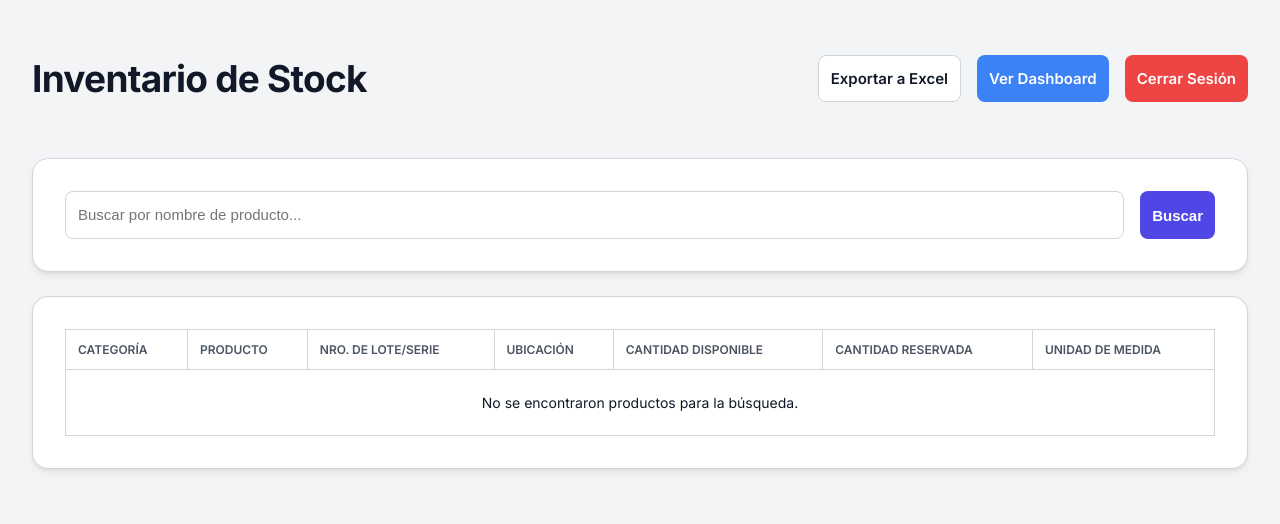
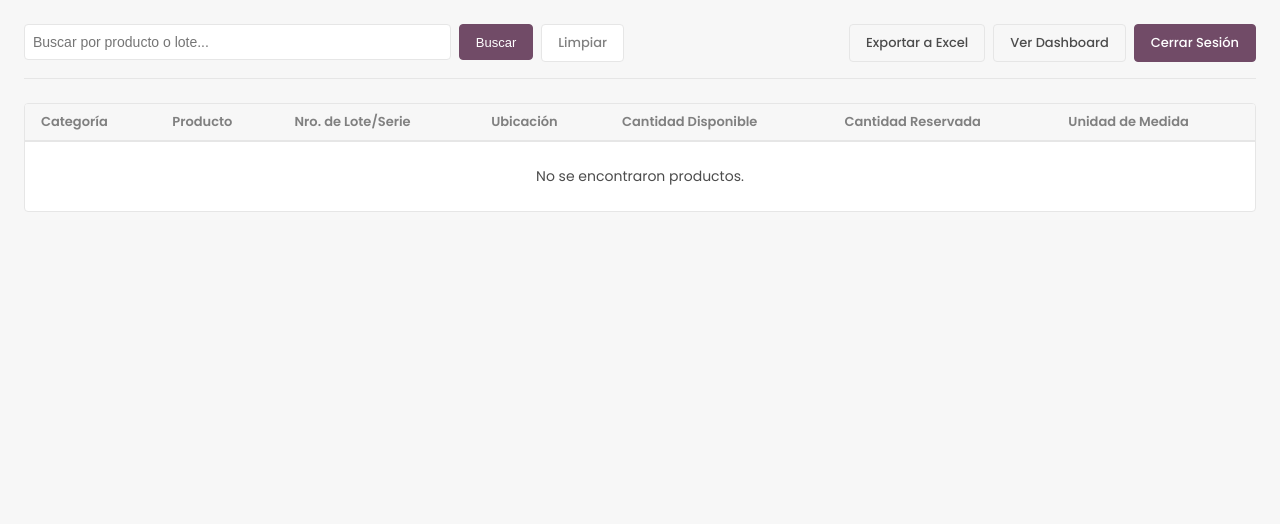
Before and after one commit to josemontero-agv/dashboard-Cobranzas, a Flask app: page / in a window 1280 px wide. Shown: the top 524 px of the page. Run offline with Flask 3, Linux system fonts and the light colour scheme; the visitor is signed in with stand-in values (Sample User, id 1).

Commit message:
nueva vista

```diff
--- a/app.py
+++ b/app.py
@@ -1,4 +1,4 @@
-# app.py - Versión Completa y Actualizada
+# app.py
 
 from flask import Flask, render_template, request, redirect, url_for, flash, session, send_file
 from dotenv import load_dotenv
@@ -7,13 +7,12 @@ import os
 import pandas as pd
 import io
 
-# Cargar variables de entorno
 load_dotenv()
 app = Flask(__name__)
 app.secret_key = os.getenv('SECRET_KEY')
 data_manager = OdooManager()
 
-# ... (tus rutas /login y /logout no cambian) ...
+# ... (tus rutas /login, /logout y /export/excel no cambian) ...
 @app.route('/login', methods=['GET', 'POST'])
 def login():
     if request.method == 'POST':
@@ -33,60 +32,63 @@ def logout():
     flash('Has cerrado la sesión.', 'info')
     return redirect(url_for('login'))
 
-# **NUEVA RUTA DE EXPORTACIÓN**
 @app.route('/export/excel')
 def export_excel():
-    if 'username' not in session:
-        return redirect(url_for('login'))
-
-    # Obtiene el mismo término de búsqueda que la tabla de inventario
+    if 'username' not in session: return redirect(url_for('login'))
     search_term = request.args.get('search_term', '')
-    inventory_data = data_manager.get_stock_inventory(search_term)
-
+    product_id = request.args.get('product_id', type=int)
+    inventory_data = data_manager.get_stock_inventory(search_term=search_term, product_id=product_id)
     if not inventory_data:
         flash('No hay datos para exportar.', 'warning')
         return redirect(url_for('inventory'))
-
-    # Convierte los datos a un DataFrame de Pandas
-    df = pd.DataFrame(inventory_data)
-
-    # Crea un buffer en memoria para guardar el archivo Excel
+    # Preparamos el DataFrame para exportar
+    export_df_data = [{k: v for k, v in item.items() if k not in ['product_id', 'category_id']} for item in inventory_data]
+    df = pd.DataFrame(export_df_data)
     output = io.BytesIO()
     with pd.ExcelWriter(output, engine='openpyxl') as writer:
         df.to_excel(writer, index=False, sheet_name='Inventario')
     output.seek(0)
+    return send_file(output, mimetype='application/vnd.openxmlformats-officedocument.spreadsheetml.sheet', as_attachment=True, download_name='inventario_stock.xlsx')
 
-    # Envía el archivo al usuario para su descarga
-    return send_file(
-        output,
-        mimetype='application/vnd.openxmlformats-officedocument.spreadsheetml.sheet',
-        as_attachment=True,
-        download_name='inventario_stock.xlsx'
-    )
-
-# ... (tus rutas /dashboard y / (inventory) no cambian) ...
+# **RUTA MODIFICADA**
 @app.route('/dashboard', methods=['GET', 'POST'])
 def dashboard():
-    if 'username' not in session: return redirect(url_for('login'))
+    if 'username' not in session:
+        return redirect(url_for('login'))
+
     selected_category_id = request.form.get('category_id', type=int)
     dashboard_data = data_manager.get_dashboard_data(category_id=selected_category_id)
-    all_categories = data_manager.get_all_categories()
+
+    # **MEJORA**: Obtenemos las categorías del inventario, no todas las de Odoo
+    full_inventory = data_manager.get_stock_inventory()
+    if full_inventory:
+        # Creamos una lista de categorías únicas presentes en el inventario
+        unique_categories_dict = {item['category_id']: item['category_name'] for item in full_inventory}
+        available_categories = [{'id': id, 'display_name': name} for id, name in unique_categories_dict.items()]
+        # Ordenamos alfabéticamente
+        available_categories.sort(key=lambda x: x['display_name'])
+    else:
+        available_categories = []
+
     if not dashboard_data:
         flash('No hay datos de inventario para mostrar en el dashboard.', 'warning')
         return redirect(url_for('inventory'))
-    return render_template('dashboard.html', data=dashboard_data, categories=all_categories, selected_id=selected_category_id)
+
+    return render_template('dashboard.html', data=dashboard_data, categories=available_categories, selected_id=selected_category_id)
 
 @app.route('/', methods=['GET', 'POST'])
 def inventory():
+    # ... (esta ruta no cambia) ...
     if 'username' not in session: return redirect(url_for('login'))
     search_term = ""
+    product_id = None
     if request.method == 'POST':
         search_term = request.form.get('search_term', '')
-    else:
-        search_term = request.args.get('search_term', '')
-    stock_data = data_manager.get_stock_inventory(search_term)
+        stock_data = data_manager.get_stock_inventory(search_term=search_term)
+    else: # GET
+        product_id = request.args.get('product_id', type=int)
+        stock_data = data_manager.get_stock_inventory(product_id=product_id)
     return render_template('inventory.html', inventory=stock_data, search_term=search_term)
 
-# ... (if __name__ == '__main__' no cambia) ...
 if __name__ == '__main__':
     app.run(debug=True)
--- a/static/css/style.css
+++ b/static/css/style.css
@@ -1,67 +1,46 @@
 /* static/css/style.css */
-@import url('https://fonts.googleapis.com/css2?family=Inter:wght@400;600;700&display=swap');
+@import url('https://fonts.googleapis.com/css2?family=Poppins:wght@400;500;600&display=swap');
 
 :root {
-    /* Paleta de Colores */
-    --color-primary-500: #4F46E5;
-    --color-primary-600: #4338CA;
-    --color-neutral-100: #F3F4F6;
-    --color-neutral-300: #D1D5DB;
-    --color-neutral-600: #4B5563;
-    --color-neutral-900: #111827;
-    --color-white: #FFFFFF;
-    --color-error-500: #EF4444;
-    --color-error-600: #DC2626;
-    --color-success-500: #10B981;
-    --color-info-500: #3B82F6;
+    /* Paleta de Colores Inspirada en Odoo */
+    --color-primary: #714B67;
+    --color-primary-dark: #633f5a;
+    --color-text-primary: #4c4c4c;
+    --color-text-secondary: #808080;
+    --color-background: #f7f7f7;
+    --color-surface: #ffffff;
+    --color-border: #e6e6e6;
 
     /* Tipografía */
-    --font-family-base: 'Inter', sans-serif;
-    --font-size-xxl: 37px;
-    --font-size-xl: 30px;
+    --font-family-base: 'Poppins', -apple-system, BlinkMacSystemFont, "Segoe UI", Roboto, "Helvetica Neue", Arial, sans-serif;
     --font-size-lg: 24px;
-    --font-size-base: 15px;
-    --font-size-sm: 12px;
+    --font-size-base: 14px;
+    --font-size-sm: 13px;
 
-    /* Espaciado y Diseño */
-    --space-1: 8px;
-    --space-2: 12px;
+    /* Espaciado */
+    --space-2: 8px;
     --space-3: 16px;
     --space-4: 24px;
     --space-5: 32px;
-    --border-radius-md: 8px;
-    --border-radius-lg: 16px;
 
-    /* Sombras */
-    --shadow-md: 0 4px 8px -2px rgb(0 0 0 / 0.1), 0 2px 4px -2px rgb(0 0 0 / 0.06);
+    /* Radios de Borde */
+    --border-radius: 4px;
 }
 
-/* --- ESTILOS GLOBALES Y RESET --- */
+/* --- ESTILOS GLOBALES --- */
 body {
-    background-color: var(--color-neutral-100);
+    background-color: var(--color-background);
     font-family: var(--font-family-base);
-    color: var(--color-neutral-900);
+    color: var(--color-text-primary);
     margin: 0;
+    font-size: var(--font-size-base);
 }
 main {
-    padding: var(--space-5);
-    width: 100%;
-    max-width: 1600px;
-    margin: 0 auto;
+    padding: var(--space-4);
     box-sizing: border-box;
 }
 
 /* --- COMPONENTES --- */
-/* Tarjetas */
-.card {
-    background-color: var(--color-white);
-    border-radius: var(--border-radius-lg);
-    box-shadow: var(--shadow-md);
-    padding: var(--space-5);
-    border: 1px solid var(--color-neutral-300);
-    margin-bottom: var(--space-4);
-}
-
 /* Encabezado de Página */
 .page-header {
     display: flex;
@@ -69,145 +48,108 @@ main {
     justify-content: space-between;
     align-items: center;
     gap: var(--space-3);
-    margin-bottom: var(--space-5);
+    margin-bottom: var(--space-4);
+    padding-bottom: var(--space-3);
+    border-bottom: 1px solid var(--color-border);
 }
 .page-title {
-    font-size: var(--font-size-xxl);
-    font-weight: 700;
-    line-height: 1.2;
-    letter-spacing: -0.02em;
-}
-
-/* Títulos de Tarjeta */
-.card-title {
     font-size: var(--font-size-lg);
     font-weight: 600;
-    line-height: 1.2;
-    letter-spacing: -0.02em;
-    margin: 0 0 var(--space-4) 0;
-}
-
-/* Formularios */
-.form-group {
-    margin-bottom: var(--space-4);
-    position: relative;
-}
-.form-label {
-    display: block;
-    font-size: var(--font-size-sm);
-    font-weight: 600;
-    line-height: 1.4;
-    letter-spacing: 0.05em;
-    text-transform: uppercase;
-    color: var(--color-neutral-600);
-    margin-bottom: var(--space-1);
-}
-.form-control, .form-select {
-    width: 100%;
-    padding: var(--space-2);
-    font-size: var(--font-size-base);
-    line-height: 1.5;
-    border: 1px solid var(--color-neutral-300);
-    border-radius: var(--border-radius-md);
-    background-color: var(--color-white);
-    color: var(--color-neutral-900);
-    box-sizing: border-box;
-    transition: all 0.2s ease-in-out;
-}
-.form-control:hover, .form-select:hover {
-    border-color: var(--color-neutral-600);
-}
-.form-control:focus, .form-select:focus, .btn:focus-visible {
-    outline: none;
-    border-color: var(--color-primary-500);
-    box-shadow: 0 0 0 3px rgb(79 70 229 / 0.2);
+    margin: 0;
 }
 
 /* Botones */
 .btn {
-    padding: var(--space-2);
-    font-size: var(--font-size-base);
-    font-weight: 600;
-    line-height: 1.4;
-    border: 1px solid transparent;
-    border-radius: var(--border-radius-md);
+    display: inline-flex;
+    align-items: center;
+    justify-content: center;
+    height: 36px;
+    padding: 0 var(--space-3);
+    border: 1px solid var(--color-border);
+    border-radius: var(--border-radius);
+    font-size: var(--font-size-sm);
+    font-weight: 500;
+    text-decoration: none;
     cursor: pointer;
     transition: all 0.2s ease-in-out;
-    display: inline-flex;
-    justify-content: center;
-    align-items: center;
-    text-decoration: none;
-    white-space: nowrap;
+    background-color: var(--color-background);
+    color: var(--color-text-primary);
 }
-.btn--primary {
-    background-color: var(--color-primary-500);
-    color: var(--color-white);
-    border: none;
+.btn:hover {
+    background-color: var(--color-border);
 }
-.btn--primary:hover {
-    background-color: var(--color-primary-600);
-    transform: translateY(-2px);
-    box-shadow: 0 7px 14px -4px rgb(79 70 229 / 0.4);
+.btn.btn--primary {
+    background-color: var(--color-primary);
+    border-color: var(--color-primary);
+    color: white;
 }
-.btn--secondary {
-    background-color: var(--color-white);
-    color: var(--color-neutral-900);
-    border-color: var(--color-neutral-300);
+.btn.btn--primary:hover {
+    background-color: var(--color-primary-dark);
+    border-color: var(--color-primary-dark);
 }
-.btn--secondary:hover {
-    background-color: var(--color-neutral-100);
-    border-color: var(--color-neutral-600);
+/* **NUEVO ESTILO**: Botón secundario */
+.btn.btn--secondary {
+    background-color: var(--color-surface);
+    border-color: var(--color-border);
+    color: var(--color-text-secondary);
 }
-.btn--danger {
-    background-color: var(--color-error-500);
-    color: var(--color-white);
-    border: none;
-}
-.btn--danger:hover {
-    background-color: var(--color-error-600);
-}
-.btn--info {
-    background-color: var(--color-info-500);
-    color: var(--color-white);
-    border: none;
+.btn.btn--secondary:hover {
+    border-color: #d9d9d9;
+    background-color: var(--color-background);
 }
 
-/* Alertas */
-.alert {
-    padding: var(--space-3);
-    border-radius: var(--border-radius-md);
-    margin-bottom: var(--space-4);
-    font-weight: 600;
+
+/* Formularios */
+.form-control {
+    height: 36px;
+    padding: 0 var(--space-2);
+    border: 1px solid var(--color-border);
+    border-radius: var(--border-radius);
+    font-size: var(--font-size-base);
+    box-sizing: border-box;
 }
-.alert-success { background-color: #D1FAE5; color: #065F46; }
-.alert-danger { background-color: #FEE2E2; color: #991B1B; }
-.alert-info { background-color: #DBEAFE; color: #1E40AF; }
 
 /* Tabla */
-.table-responsive { overflow-x: auto; }
+.table-container {
+    background-color: var(--color-surface);
+    border: 1px solid var(--color-border);
+    border-radius: var(--border-radius);
+    overflow: hidden;
+    max-height: 70vh;
+    overflow-y: auto;
+}
 .table {
     width: 100%;
     border-collapse: collapse;
-    border: 1px solid var(--color-neutral-300); /* Borde exterior */
 }
 .table thead th {
+    background-color: var(--color-background);
     font-weight: 600;
-    color: var(--color-neutral-600);
-    text-transform: uppercase;
+    color: var(--color-text-secondary);
     font-size: var(--font-size-sm);
+    text-align: left;
+    padding: var(--space-2) var(--space-3);
+    border-bottom: 2px solid var(--color-border);
+    position: sticky;
+    top: 0;
+    z-index: 1;
 }
-.table th, .table td {
-    padding: var(--space-2);
-    text-align: left;
-    /* **MEJORA 1**: Borde inferior más visible */
-    border-bottom: 1px solid var(--color-neutral-300);
-    /* **MEJORA 2**: Añadimos borde derecho para las líneas verticales */
-    border-right: 1px solid var(--color-neutral-300);
-    white-space: normal;
-    font-size: 14px;
+.table tbody td {
+    padding: var(--space-2) var(--space-3);
+    border-bottom: 1px solid var(--color-border);
     vertical-align: middle;
 }
-/* Quitamos el borde derecho de la última columna para un acabado limpio */
-.table th:last-child, .table td:last-child {
-    border-right: none;
+.table tbody tr:last-child td {
+    border-bottom: none;
 }
+
+/* Login Card */
+.login-card {
+    background-color: var(--color-surface);
+    border-radius: var(--border-radius);
+    padding: var(--space-5);
+    width: 100%;
+    max-width: 400px;
+    margin: 0 auto;
+    border: 1px solid var(--color-border);
+}
--- a/templates/base.html
+++ b/templates/base.html
@@ -3,23 +3,12 @@
 <head>
     <meta charset="utf-8">
     <meta name="viewport" content="width=device-width, initial-scale=1">
-    <title>Inventario Odoo | AgrovetMarket</title>
+    <title>Inventario Odoo</title>
     <link rel="stylesheet" href="{{ url_for('static', filename='css/style.css') }}">
 </head>
 <body>
     <main>
-        {% with messages = get_flashed_messages(with_categories=true) %}
-            {% if messages %}
-                {% for category, message in messages %}
-                    <div class="alert alert-{{ category }}">
-                        {{ message }}
-                    </div>
-                {% endfor %}
-            {% endif %}
-        {% endwith %}
-
         {% block content %}{% endblock %}
     </main>
-    <script src="{{ url_for('static', filename='js/script.js') }}" defer></script>
 </body>
 </html>
--- a/templates/inventory.html
+++ b/templates/inventory.html
@@ -2,23 +2,21 @@
 
 {% block content %}
 <header class="page-header">
-    <h1 class="page-title">Inventario de Stock</h1>
-    <div style="display: flex; gap: var(--space-3);">
-        <a href="{{ url_for('export_excel', search_term=search_term) }}" class="btn btn--secondary">Exportar a Excel</a>
-        <a href="{{ url_for('dashboard') }}" class="btn btn--info">Ver Dashboard</a>
-        <a href="{{ url_for('logout') }}" class="btn btn--danger">Cerrar Sesión</a>
+
+    <form method="POST" action="{{ url_for('inventory') }}" style="display: flex; gap: var(--space-2); flex-grow: 1; max-width: 600px;">
+        <input type="text" name="search_term" placeholder="Buscar por producto o lote..." value="{{ search_term or '' }}" class="form-control" style="flex-grow: 1;">
+        <button type="submit" class="btn btn--primary">Buscar</button>
+        <a href="{{ url_for('inventory') }}" class="btn btn--secondary">Limpiar</a>
+    </form>
+
+    <div style="display: flex; gap: var(--space-2);">
+        <a href="{{ url_for('export_excel', search_term=search_term, product_id=request.args.get('product_id')) }}" class="btn">Exportar a Excel</a>
+        <a href="{{ url_for('dashboard') }}" class="btn">Ver Dashboard</a>
+        <a href="{{ url_for('logout') }}" class="btn btn--primary">Cerrar Sesión</a>
     </div>
 </header>
 
-<div class="card">
-    <form method="POST" action="{{ url_for('inventory') }}" style="display: flex; gap: var(--space-3);">
-        <input type="text" name="search_term" placeholder="Buscar por nombre de producto..." value="{{ search_term }}" class="form-control" style="flex-grow: 1;">
-        <button type="submit" class="btn btn--primary">Buscar</button>
-    </form>
-</div>
-
-<div class="card">
-    <div class="table-responsive">
+<div class="table-container">
     <table class="table">
         <thead>
             <tr>
@@ -44,11 +42,10 @@
             </tr>
             {% else %}
             <tr>
-                    <td colspan="7" style="text-align: center; padding: var(--space-4);">No se encontraron productos para la búsqueda.</td>
+                <td colspan="7" style="text-align: center; padding: var(--space-4);">No se encontraron productos.</td>
             </tr>
             {% endfor %}
         </tbody>
     </table>
 </div>
-</div>
 {% endblock %}
```
Also changed, not shown: odoo_manager.py (+37 -70 lines), templates/dashboard.html (+23 -25 lines), templates/login.html (+21 -8 lines). Lines whose indentation alone changed are shown as unchanged.
